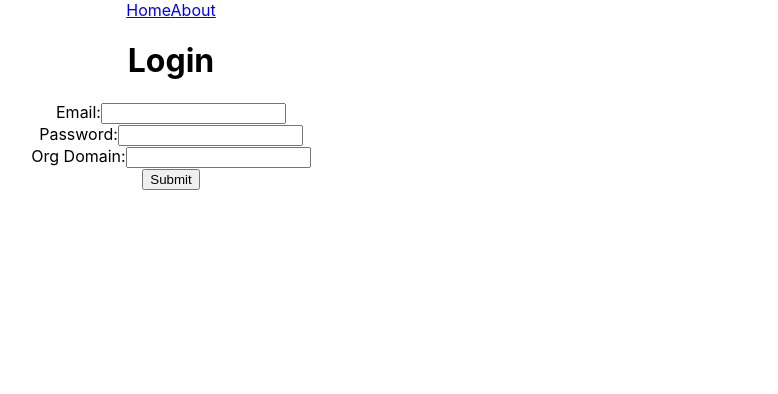
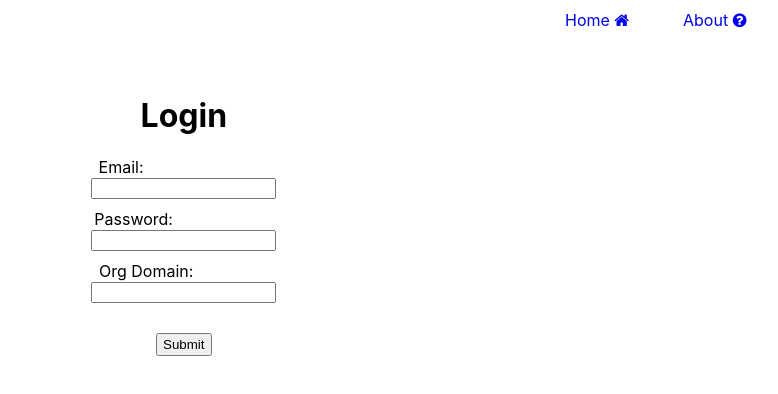
Before and after one commit to Richa-24/The-R-Team, a React (Create React App) app in the folder hackathon/: page /login in a window 1280 px wide. Shown: the top 394 px of the page, without its empty margins (469-1247 px from the left). Built offline with nearby package versions, Linux system fonts and the light colour scheme.

Commit message:
The R-team Project: Added some basic css to elements

```diff
--- a/hackathon/public/index.html
+++ b/hackathon/public/index.html
@@ -24,6 +24,7 @@
       work correctly both with client-side routing and a non-root public URL.
       Learn how to configure a non-root public URL by running `npm run build`.
     -->
+    <link rel="stylesheet" href="https://cdnjs.cloudflare.com/ajax/libs/font-awesome/4.7.0/css/font-awesome.min.css">
     <title>React App</title>
   </head>
   <body>
--- a/hackathon/src/App.js
+++ b/hackathon/src/App.js
@@ -1,22 +1,29 @@
 import React from "react";
-import "./App.css";
+// import "./App.css";
 import { Switch, Route, Link } from "react-router-dom";
 import About from "./Component/About";
 import Dashboard from "./Component/Dashboard";
 import Login from "./Component/Login";
+import styles from "./Component/Style.module.css"
 
 function App() {
   return (
     <div className="App">
-      <Link to="/">Home</Link>
-      <Link to="/about">About</Link>
+      <div className={styles.homeAndAboutContainer}>
+        <Link className={styles.homeLink} to="/">Home <i className="fa fa-home"></i> </Link>
+        <Link className={styles.homeLink} to="/about">About <i className="fa fa-question-circle"></i> </Link>
+      </div>
+
 
       <Switch>
         <Route path="/about">
           <About />
         </Route>
-        <Route path="/" exact component={Dashboard}></Route>
-        <Route path="/login" component={Login}></Route>
+        <div className={styles.DashboardLoginMainComponent}>
+          <Route path="/" exact component={Dashboard}></Route>
+          <Route path="/login" component={Login}></Route>
+        </div>
+
       </Switch>
     </div>
   );
--- a/hackathon/src/Component/About.jsx
+++ b/hackathon/src/Component/About.jsx
@@ -1,4 +1,5 @@
 import React from "react";
+import styles from "./Style.module.css"
 
 export default class About extends React.Component {
   constructor(props) {
@@ -8,6 +9,6 @@ export default class About extends React.Component {
   }
 
   render() {
-    return <h1>About</h1>;
+    return <h1 className={styles.AboutText}>About</h1>;
   }
 }
--- a/hackathon/src/Component/Dashboard.jsx
+++ b/hackathon/src/Component/Dashboard.jsx
@@ -1,6 +1,7 @@
 import React from "react";
 import { Link } from "react-router-dom";
 import Template from "./Template";
+import styles from "./Style.module.css"
 
 export default class Dashboard extends React.Component {
   constructor(props) {
--- a/hackathon/src/Component/Login.jsx
+++ b/hackathon/src/Component/Login.jsx
@@ -53,9 +53,9 @@ export default class Login extends React.Component {
     return (
       <>
         <h1>Login</h1>
-        <div>
+        <div style={{marginBottom: "10px"}}>
           <label>
-            Email:
+           <div style={{marginLeft: "-10%"}}> Email:</div>
             <input
               onChange={this.handleChange}
               name="user_email"
@@ -63,19 +63,20 @@ export default class Login extends React.Component {
             />
           </label>
         </div>
-        <div>
+
+        <div style={{marginBottom: "10px"}}>
           <label>
-            Password:
+          <div style={{marginLeft: "-8%"}}> Password:</div>
             <input
               onChange={this.handleChange}
               name="password"
               value={password}
             />
           </label>
-
-          <div>
+          <br/>
+          <div style={{marginBottom: "10px", marginTop: "10px"}}>
             <label>
-              Org Domain:
+            <div style={{marginLeft: "-6%"}}> Org Domain:</div>
               <input
                 onChange={this.handleChange}
                 name="org_domain"
@@ -83,8 +84,9 @@ export default class Login extends React.Component {
               />
             </label>
           </div>
+          <br/>
           <div>
-            <button onClick={this.handleSubmit}>Submit</button>
+            <button style={{padding: "2px 5px"}} onClick={this.handleSubmit}>Submit</button>
           </div>
         </div>
       </>
--- /dev/null
+++ b/hackathon/src/Component/Style.module.css
@@ -0,0 +1,35 @@
+.homeAndAboutContainer
+{
+    display: flex;
+    flex-direction: row;
+    padding: 10px;
+    height: 55px;
+    color: white;
+}
+
+.homeAndAboutContainer>*
+{
+    flex: 1;
+    text-decoration: none;
+}
+
+.homeAndAboutContainer>*:hover
+{
+    color: blue;
+}
+
+.homeAndAboutContainer:first-child
+{
+    margin-left: 80%;
+}
+
+.DashboardLoginMainComponent
+{
+    margin-left: 2%;
+    text-align: center;
+}
+
+.AboutText
+{
+    text-align: center;
+}
```
